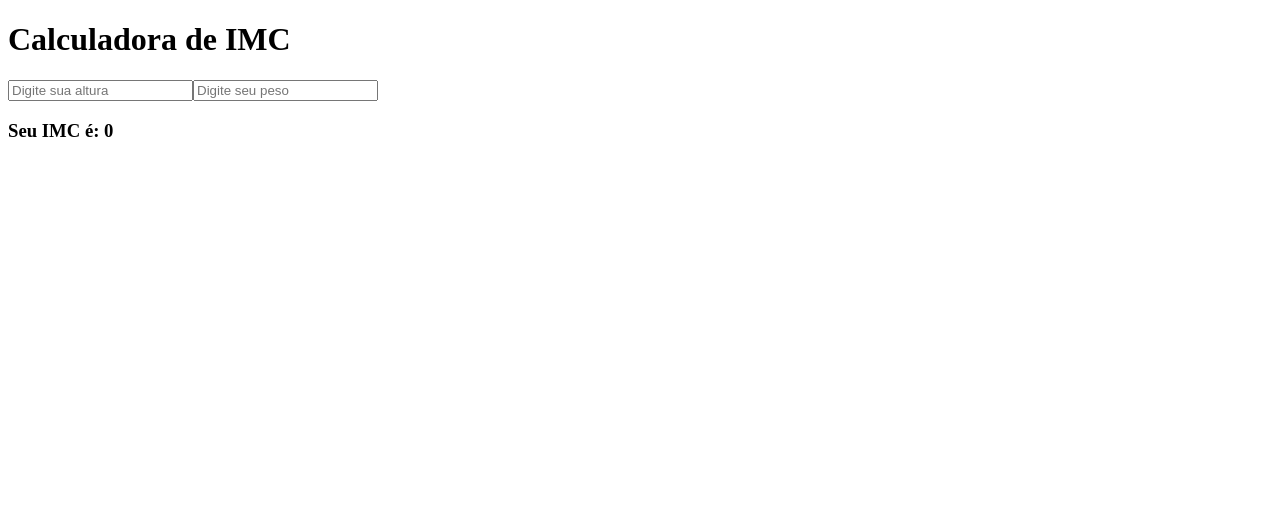
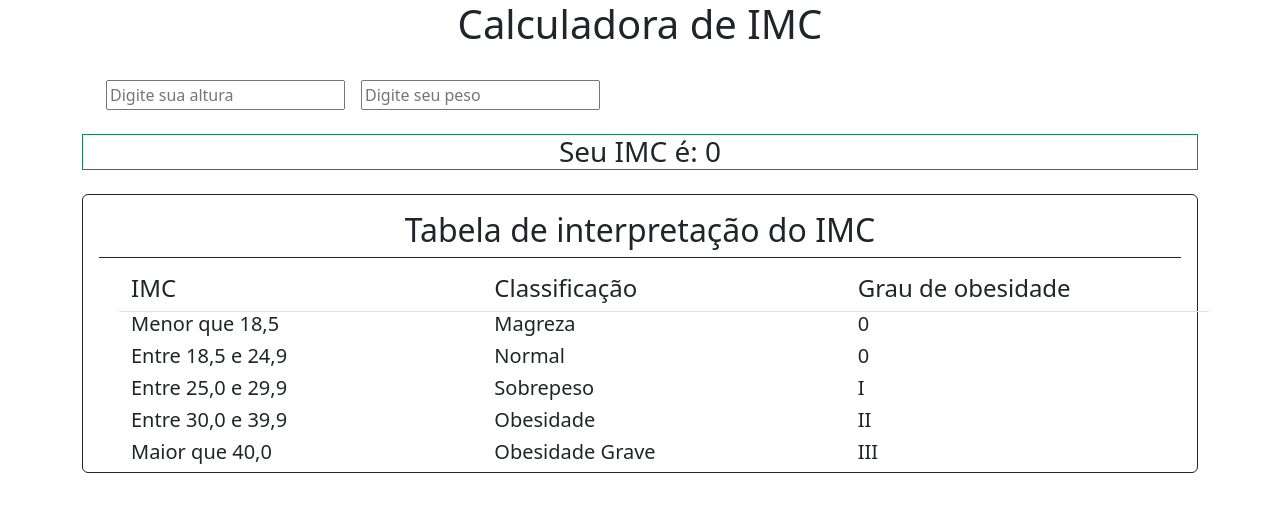
Before and after one commit to ThgFeldmann/react-exercicio, a React (Vite) app in the folder Form-imc/: page / in a window 1280 px wide. Shown: the top 512 px of the page. Built offline with nearby package versions, Linux system fonts and the light colour scheme.

Commit message:
tabela adicionada
- tabela inserida (n reage)
- inputs desalinhados
- borda do imc grande demais

```diff
--- a/Form-imc/package.json
+++ b/Form-imc/package.json
@@ -10,6 +10,7 @@
     "preview": "vite preview"
   },
   "dependencies": {
+    "bootstrap": "^5.3.3",
     "react": "^18.3.1",
     "react-dom": "^18.3.1"
   },
--- a/Form-imc/src/App.jsx
+++ b/Form-imc/src/App.jsx
@@ -1,4 +1,4 @@
-import { useEffect, useState } from "react";
+import { useState } from "react";
 
 function App() {
 
@@ -18,18 +18,91 @@ function App() {
       calculo();
     }
     return (
-      <h3>Seu IMC é: {imc}</h3>
+      <h3 className="text-center mb-4 border border-success">Seu IMC é: {imc}</h3>
     )
   }
 
   return(
     <div class="container">
-      <h1>Calculadora de IMC</h1>
-        <form>
-          <input type="number" placeholder="Digite sua altura" required onChange={evento => setAltura(evento.target.value)} />
+      <h1 className="text-center">Calculadora de IMC</h1>
+        <form class='p-4'>
+          <input className="me-3" type="number" placeholder="Digite sua altura" required onChange={evento => setAltura(evento.target.value)} />
           <input type="number" placeholder="Digite seu peso" required  onChange={evento => setPeso(evento.target.value)}/>
         </form>
         {validaValores()}
+        <div className="border rounded border-dark"> {/* tabela */}
+          <div className="row m-3 text-center border-bottom border-dark">
+            <h2>Tabela de interpretação do IMC</h2>
+          </div>
+          <div className="ms-5"> {/* colunas */}
+            <div className="row border-bottom"> {/* categorias */}
+              <div className="col-md-4">
+                <h4>IMC</h4>
+              </div>
+              <div className="col-md-4">
+                <h4>Classificação</h4>
+              </div>
+              <div className="col-md-4">
+                <h4>Grau de obesidade</h4>
+              </div>
+            </div>
+            <div className="row">
+              <div className="col-md-4">
+                <h5>Menor que 18,5</h5>
+              </div>
+              <div className="col-md-4">
+                <h5>Magreza</h5>
+              </div>
+              <div className="col-md-4">
+                <h5>0</h5>
+              </div>
+            </div>
+            <div className="row">
+              <div className="col-md-4">
+                <h5>Entre 18,5 e 24,9</h5>
+              </div>
+              <div className="col-md-4">
+                <h5>Normal</h5>
+              </div>
+              <div className="col-md-4">
+                <h5>0</h5>
+              </div>
+            </div>
+            <div className="row">
+              <div className="col-md-4">
+                <h5>Entre 25,0 e 29,9</h5>
+              </div>
+              <div className="col-md-4">
+                <h5>Sobrepeso</h5>
+              </div>
+              <div className="col-md-4">
+                <h5>I</h5>
+              </div>
+            </div>
+            <div className="row">
+              <div className="col-md-4">
+                <h5>Entre 30,0 e 39,9</h5>
+              </div>
+              <div className="col-md-4">
+                <h5>Obesidade</h5>
+              </div>
+              <div className="col-md-4">
+                <h5>II</h5>
+              </div>
+            </div>
+            <div className="row">
+              <div className="col-md-4">
+                <h5>Maior que 40,0</h5>
+              </div>
+              <div className="col-md-4">
+                <h5>Obesidade Grave</h5>
+              </div>
+              <div className="col-md-4">
+                <h5>III</h5>
+              </div>
+            </div>
+          </div>
+        </div>
     </div>
   )
 }
@@ -38,6 +111,6 @@ export default App
 
 // p / h^2 | calculo imc
 
-// mostrar a tabela de imc | objetivo atual
+// alinhar os inputs | objetivo atual
 
 // https://www.programasaudefacil.com.br/calculadora-de-imc | link imc calculator example
--- a/Form-imc/src/main.jsx
+++ b/Form-imc/src/main.jsx
@@ -1,6 +1,8 @@
 import React from 'react'
 import ReactDOM from 'react-dom/client'
 import App from './App.jsx'
+
+import "../node_modules/bootstrap/dist/css/bootstrap.min.css"; // bootstrap css import
 
 ReactDOM.createRoot(document.getElementById('root')).render(
   <React.StrictMode>
```
Also changed, not shown: Form-imc/index.html (line endings or trailing spaces), 1 other file (tests, documents, lock files or other folders).
